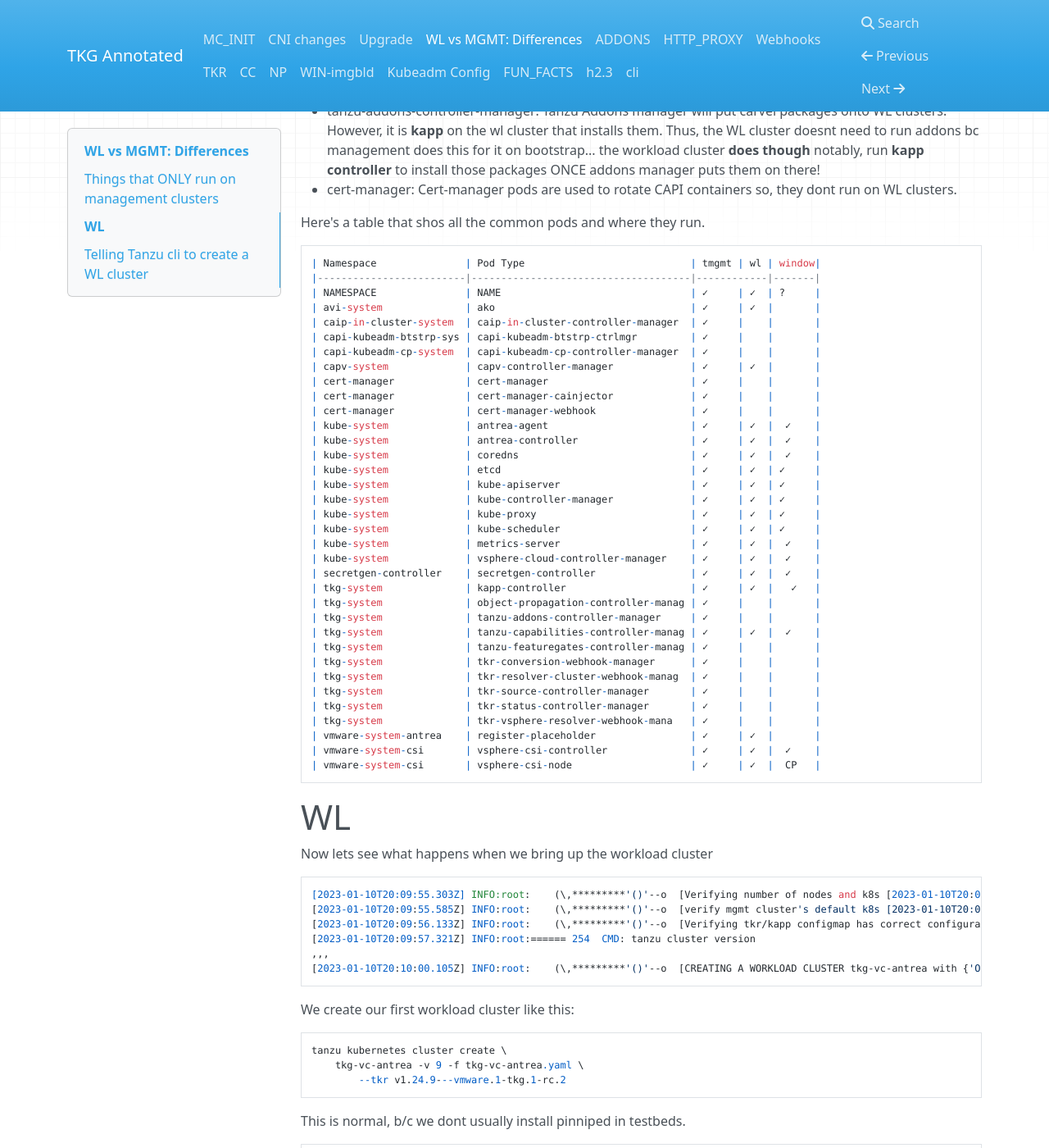
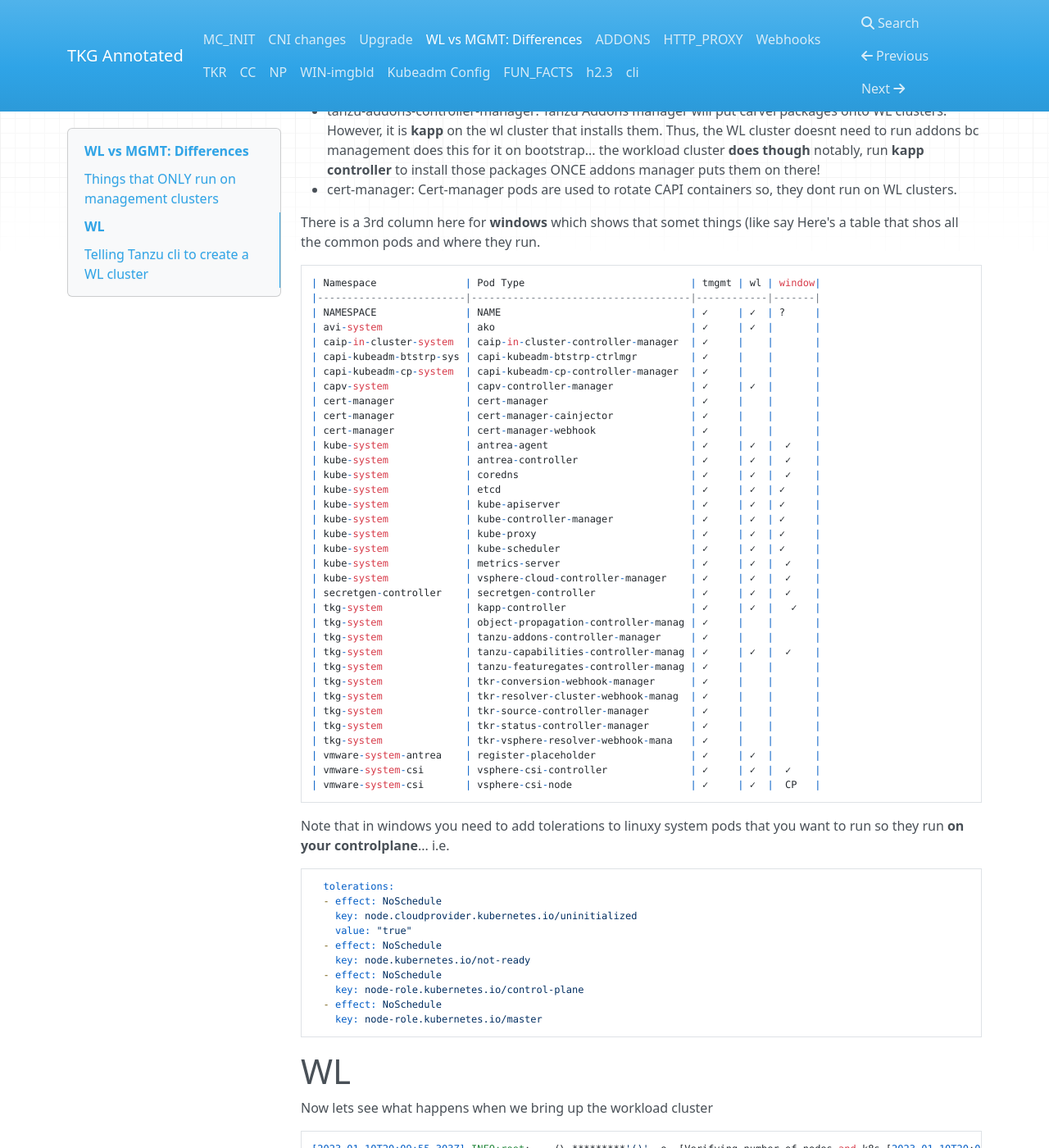
Before and after one commit to jayunit100/tanzu-install-annotated, an MkDocs documentation site: the page built from docs/z0-wl.md, in a window 1280 px wide and 1400 px high, scrolled down 434 px. Shown: the whole window at 82% size. Built offline with MkDocs 1.6.1, drawn with Linux system fonts in a browser that asks for light colours; nearby versions of some CDN libraries.

Commit message:
Update z0-wl.md

````diff
--- a/docs/z0-wl.md
+++ b/docs/z0-wl.md
@@ -12,6 +12,7 @@
 - tanzu-addons-controller-manager: Tanzu Addons manager will put carvel packages onto WL clusters. However, it is **kapp** on the wl cluster that installs them.  Thus, the WL cluster doesnt need to run addons bc management does this for it on bootstrap... the workload cluster **does though** notably, run **kapp controller** to install those packages ONCE addons manager puts them on there!
 - cert-manager: Cert-manager pods are used to rotate CAPI containers so, they dont run on WL clusters.
 
+There is a 3rd column here for **windows** which shows that somet things (like say
 Here's a table that shos all the common pods and where they run.
 
 ```
@@ -50,6 +51,19 @@
 | vmware-system-antrea    | register-placeholder                | ✓     | ✓  |       |
 | vmware-system-csi       | vsphere-csi-controller              | ✓     | ✓  |  ✓    |
 | vmware-system-csi       | vsphere-csi-node                    | ✓     | ✓  |  CP   |
+```
+Note that in windows you need to add tolerations to linuxy system pods that you want to run so they run **on your controlplane**... i.e.
+```
+  tolerations:
+  - effect: NoSchedule
+    key: node.cloudprovider.kubernetes.io/uninitialized
+    value: "true"
+  - effect: NoSchedule
+    key: node.kubernetes.io/not-ready
+  - effect: NoSchedule
+    key: node-role.kubernetes.io/control-plane
+  - effect: NoSchedule
+    key: node-role.kubernetes.io/master
 ```
 
 # WL
````
